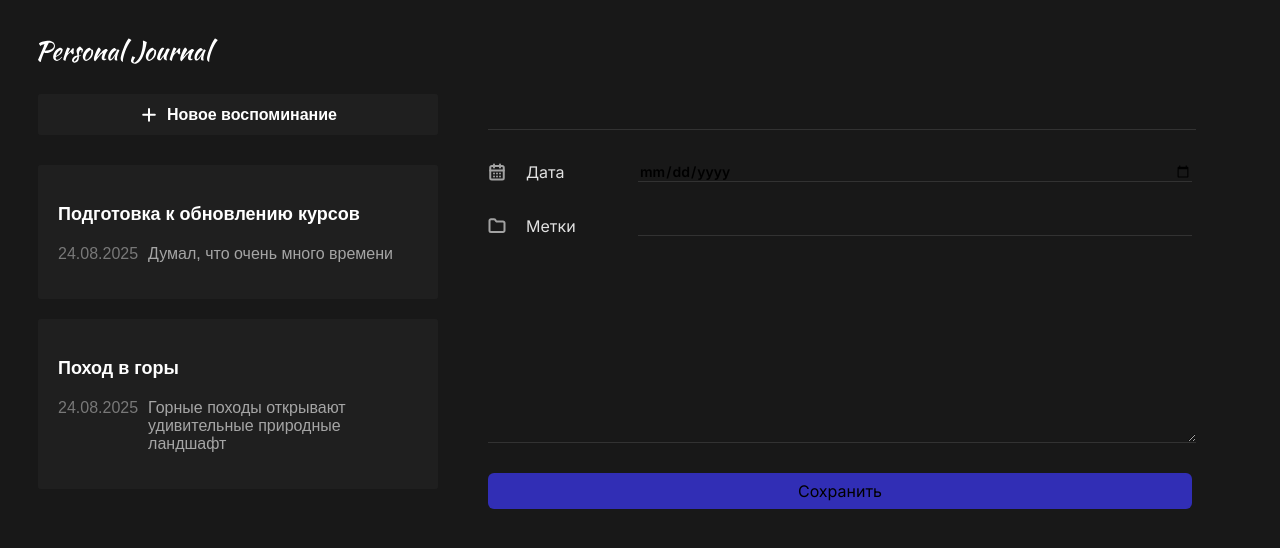
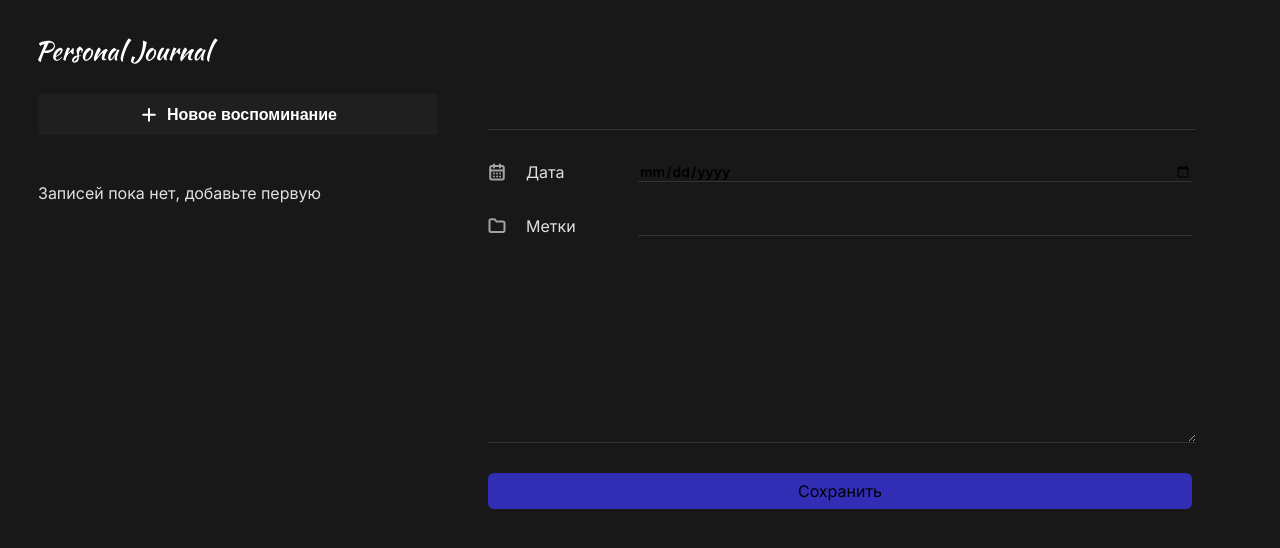
Before and after one commit to se3rik/personal-journal, a React (Vite) app: page / in a window 1280 px wide. Shown: the top 548 px of the page. Built offline with nearby package versions, Linux system fonts and the light colour scheme.

Commit message:
feat: read and write data with localStorage usage

```diff
--- a/src/App.jsx
+++ b/src/App.jsx
@@ -1,4 +1,4 @@
-import { useState } from 'react';
+import { useEffect, useState } from 'react';
 
 import styles from './App.module.css';
 
@@ -10,30 +10,33 @@ import JournalList from './components/JournalList/JournalList';
 import JournalAddButton from './components/JournalAddButton/JournalAddButton';
 import JournalForm from './components/JournalForm/JournalForm';
 
-const INITIAL_DATA = [{
-	id: 1,
-	title: 'Подготовка к обновлению курсов',
-	text: 'Думал, что очень много времени',
-	date: new Date()
-},
-{
-	id: 2,
-	title: 'Поход в горы',
-	text: 'Горные походы открывают удивительные природные ландшафт',
-	date: new Date()
-}];
-
 function App() {
-	const [journalItems, setJournalItems] = useState(INITIAL_DATA);
+	const [journalItems, setJournalItems] = useState([]);
 
 	function addJournalItem(newItem) {
 		setJournalItems((prev) => [...prev, {
 			id: prev.length > 0 ? Math.max(...prev.map(i => i.id)) + 1 : 1,
 			title: newItem.title,
-			text: newItem.text,
+			post: newItem.post,
 			date: new Date(newItem.date)
 		}]);
 	}
+
+	useEffect(() => {
+		const storedItems = JSON.parse(localStorage.getItem('data'));
+		if (storedItems) {
+			setJournalItems(storedItems.map(item => ({
+				...item,
+				date: new Date(item.date)
+			})));
+		}
+	}, []);
+
+	useEffect(() => {
+		if (journalItems.length) {
+			localStorage.setItem('data', JSON.stringify(journalItems));
+		}
+	}, [journalItems]);
 
 	return (
 		<div className={styles['app']}>
--- a/src/main.jsx
+++ b/src/main.jsx
@@ -4,7 +4,5 @@ import './index.css';
 import App from './App.jsx';
 
 ReactDOM.createRoot(document.getElementById('root')).render(
-	<React.StrictMode>
-		<App />
-	</React.StrictMode>
+	<App />
 );
```
